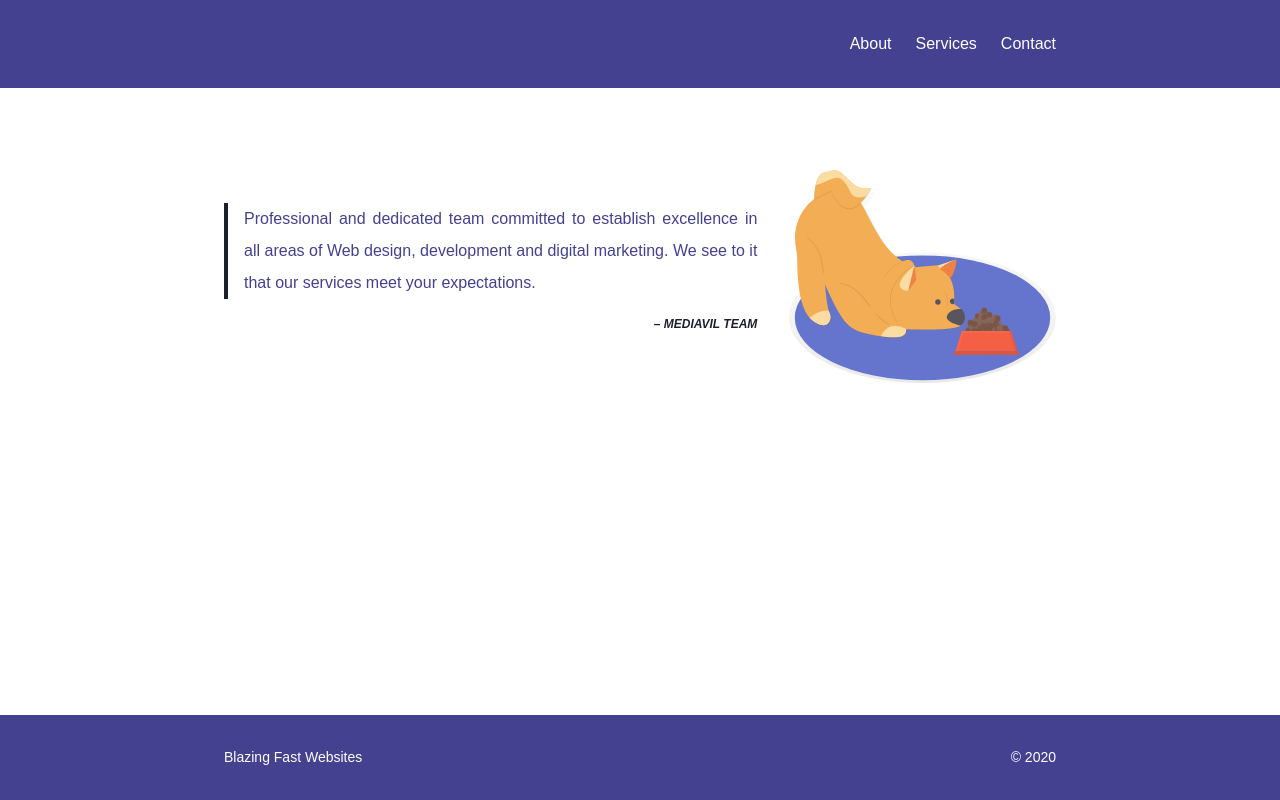
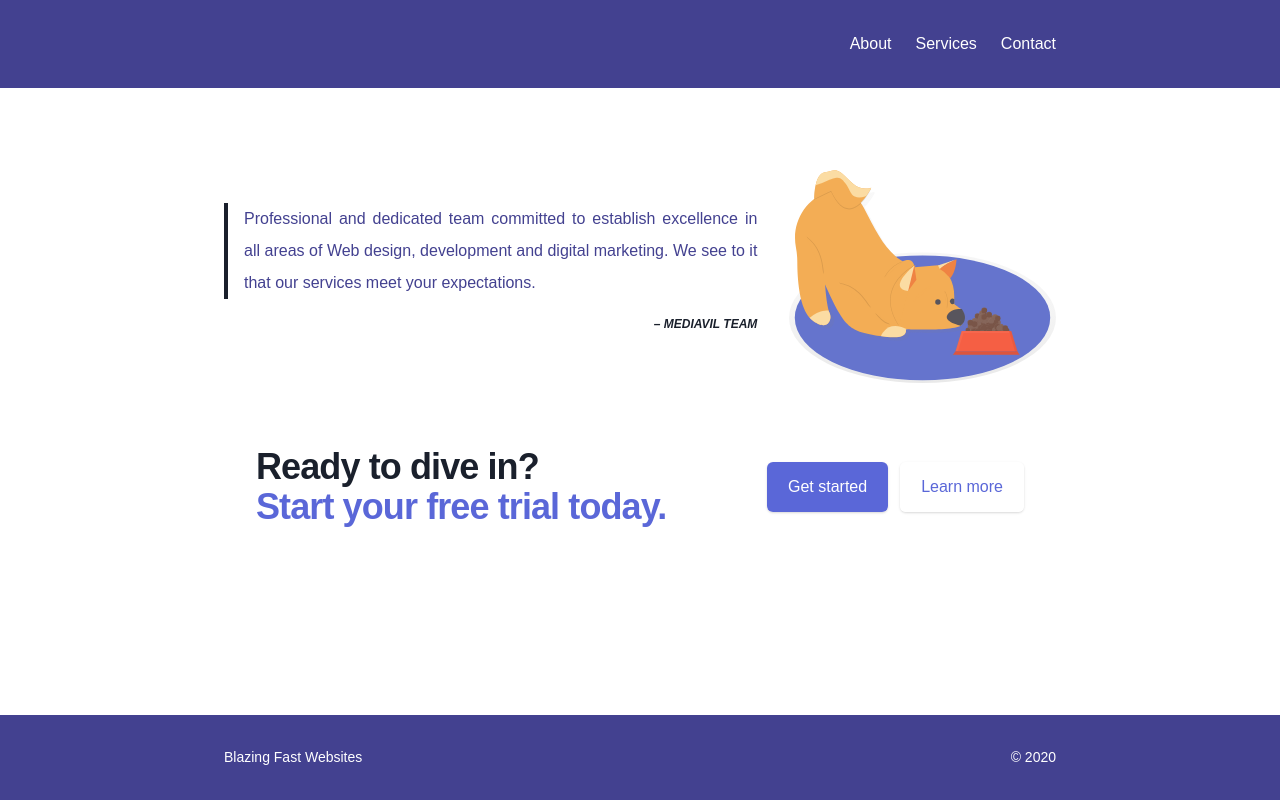
Before and after one commit to meekeeboose/gatsby-tailwindcss-mediavil, a Gatsby site: page /about in a window 1280 px wide. Built offline with nearby package versions, Linux system fonts and the light colour scheme; Gatsby itself is replaced by a stand-in of ours.

Commit message:
cta added and linked it

```diff
--- a/src/pages/about.js
+++ b/src/pages/about.js
@@ -3,6 +3,7 @@ import React from "react";
 import Layout from "../components/layout";
 import SEO from "../components/seo";
 import dogIllustration from "../images/dog-illustration.svg";
+import Link from "gatsby-link";
 
 function AboutPage() {
   return (
@@ -29,6 +30,38 @@ function AboutPage() {
           <img alt="A dog relaxing" src={dogIllustration} />
         </figure>
       </section>
+
+      {/* CTA */}
+
+      <div className="bg-gray-50">
+        <div className="max-w-screen-xl mx-auto py-12 px-4 sm:px-6 lg:py-16 lg:px-8 lg:flex lg:items-center lg:justify-between">
+          <h2 className="text-3xl leading-9 font-extrabold tracking-tight text-gray-900 sm:text-4xl sm:leading-10">
+            Ready to dive in?
+            <br />
+            <span className="text-indigo-600">
+              Start your free trial today.
+            </span>
+          </h2>
+          <div className="mt-8 flex lg:flex-shrink-0 lg:mt-0">
+            <div className="inline-flex rounded-md shadow">
+              <Link
+                to="/contact"
+                className="inline-flex items-center justify-center px-5 py-3 border border-transparent text-base leading-6 font-medium rounded-md text-white bg-indigo-600 hover:bg-indigo-500 focus:outline-none focus:shadow-outline transition duration-150 ease-in-out"
+              >
+                Get started
+              </Link>
+            </div>
+            <div className="ml-3 inline-flex rounded-md shadow">
+              <Link
+                to="/services"
+                className="inline-flex items-center justify-center px-5 py-3 border border-transparent text-base leading-6 font-medium rounded-md text-indigo-600 bg-white hover:text-indigo-500 focus:outline-none focus:shadow-outline transition duration-150 ease-in-out"
+              >
+                Learn more
+              </Link>
+            </div>
+          </div>
+        </div>
+      </div>
     </Layout>
   );
 }
```
